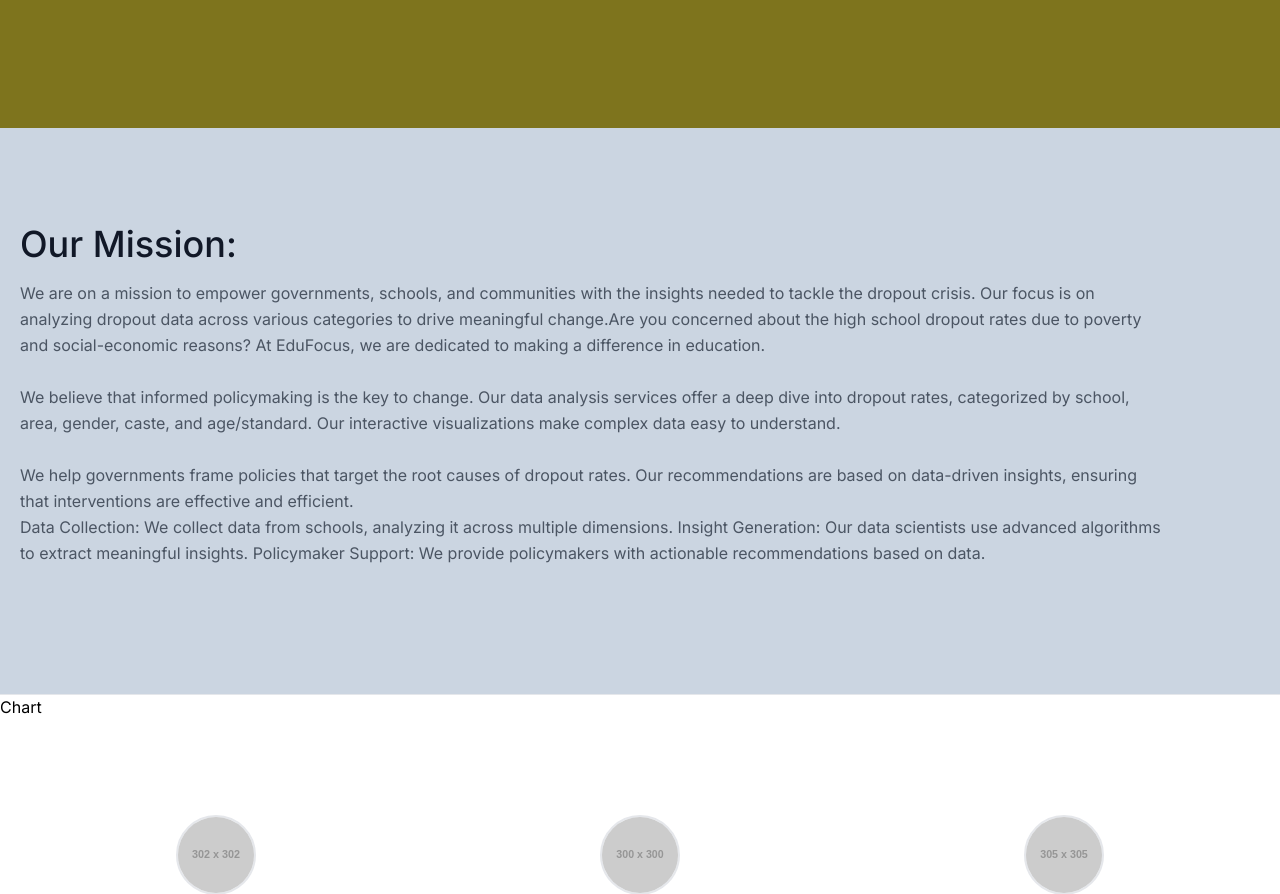
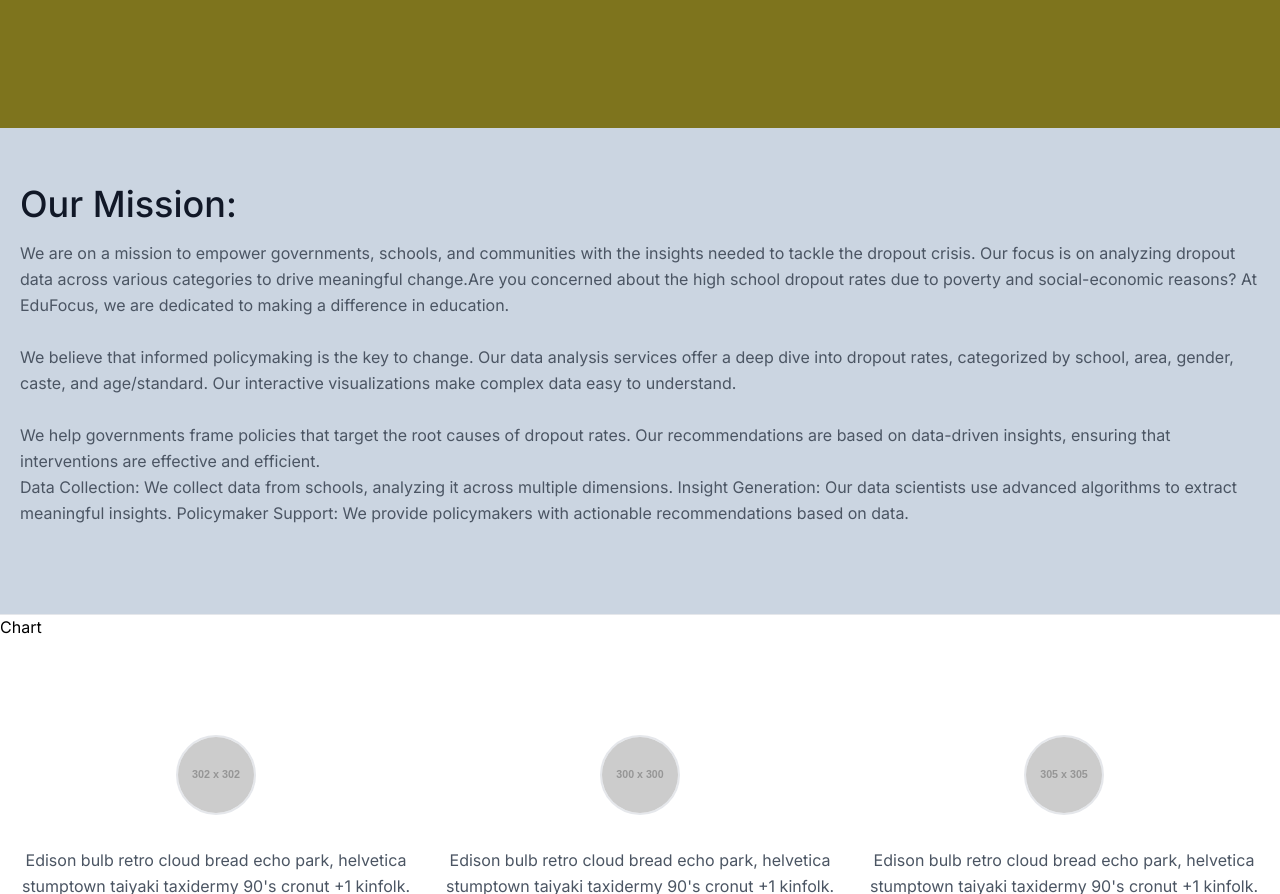
Before and after one commit to Rathin-Gorai/dropout, a Next.js app: page / in a window 1280 px wide. Shown: the part 660-1554 px from the top of the page. Built offline with nearby package versions, Linux system fonts and the light colour scheme.

Commit message:
new commit

```diff
--- a/src/components/Carousel1.jsx
+++ b/src/components/Carousel1.jsx
@@ -18,7 +18,7 @@ const Card = () => {
                 <div className="relative">
                     <img src={'/pic.png'} alt={'jjj'} className="w-full" />
                     <div className="absolute inset-0 bg-black opacity-50"></div>
-                    <div className="absolute inset-0 flex items-center justify-center">
+                    <div className="md:absolute md:inset-0 md:flex md:items-center md:justify-center hidden">
                         <div className="text-white text-center">
                             <h2 className="text-2xl font-semibold mb-4">Drop out Data</h2>
                             <button className="bg-slate-950 hover:bg-slate-900 text-white  py-2 px-4 rounded">
@@ -30,7 +30,7 @@ const Card = () => {
                 <div className="relative">
                     <img src={'/pic1.avif'} alt={'jjj'} className="w-full" />
                     <div className="absolute inset-0 bg-black opacity-50"></div>
-                    <div className="absolute inset-0 flex items-center justify-center">
+                    <div className="md:absolute md:inset-0 md:flex md:items-center md:justify-center hidden">
                         <div className="text-white text-center">
                             <h2 className="text-2xl font-semibold mb-4">Drop out Data</h2>
                             <button className="bg-slate-950 hover:bg-slate-900 text-white  py-2 px-4 rounded">
--- a/src/components/HeroSection.jsx
+++ b/src/components/HeroSection.jsx
@@ -3,8 +3,8 @@ import React from 'react';
 const HeroSection = () => {
     return (
         <section className="text-gray-600 body-font bg-slate-300">
-            <div className="container mx-auto flex px-5 py-24 md:flex-row flex-col items-center">
-                <div className="lg:flex-grow md:w-1/2 lg:pr-24 md:pr-16 flex flex-col md:items-start md:text-left mb-16 md:mb-0 items-center text-center">
+            <div className="container mx-auto flex px-5 py-14 md:flex-row flex-col items-center">
+                <div className="lg:flex-grow  flex flex-col md:items-start md:text-left mb-16 md:mb-0 items-center text-center">
                     <h1 className="title-font sm:text-4xl text-3xl mb-4 font-medium text-gray-900">Our Mission:
                         <br className="hidden lg:inline-block" />
                     </h1>
--- a/src/components/Navbar.jsx
+++ b/src/components/Navbar.jsx
@@ -44,8 +44,8 @@ const Navbar = () => {
 
                 {/* Navigation Links */}
                 <div
-                    className={`${!isOpen ? 'block absolute w-[100%]  bg-red-300 top-[100%] z-40  duration-500 transition' : 'hidden'
-                        } md:flex md:items-center`}
+                    className={`${!isOpen ? 'block absolute w-[100%]  bg-slate-100 top-[100%] z-40' : 'hidden'
+                        } md:flex  md:items-center `}
                 >
                     <ul className="md:flex md:space-x-4 mt-4 md:mt-0 text-center">
                         <li className="md:p-0 p-3">
```
